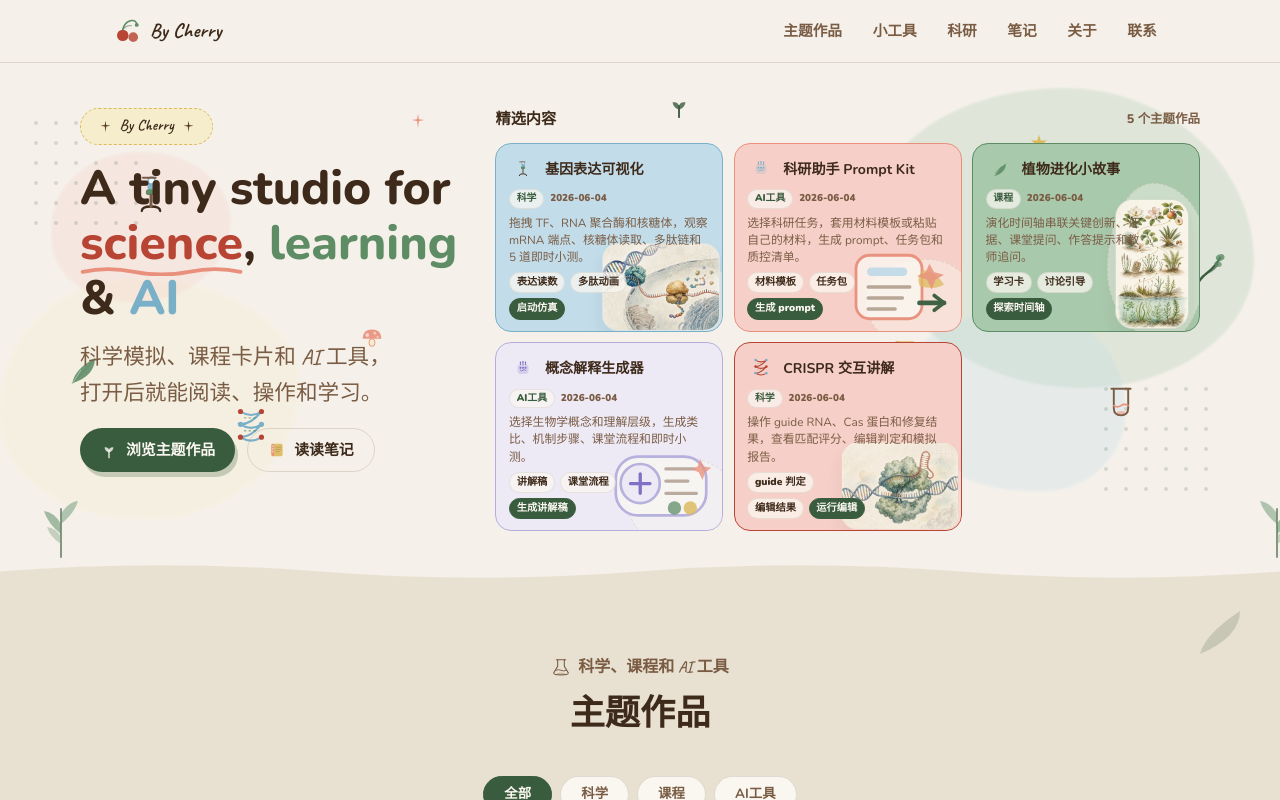
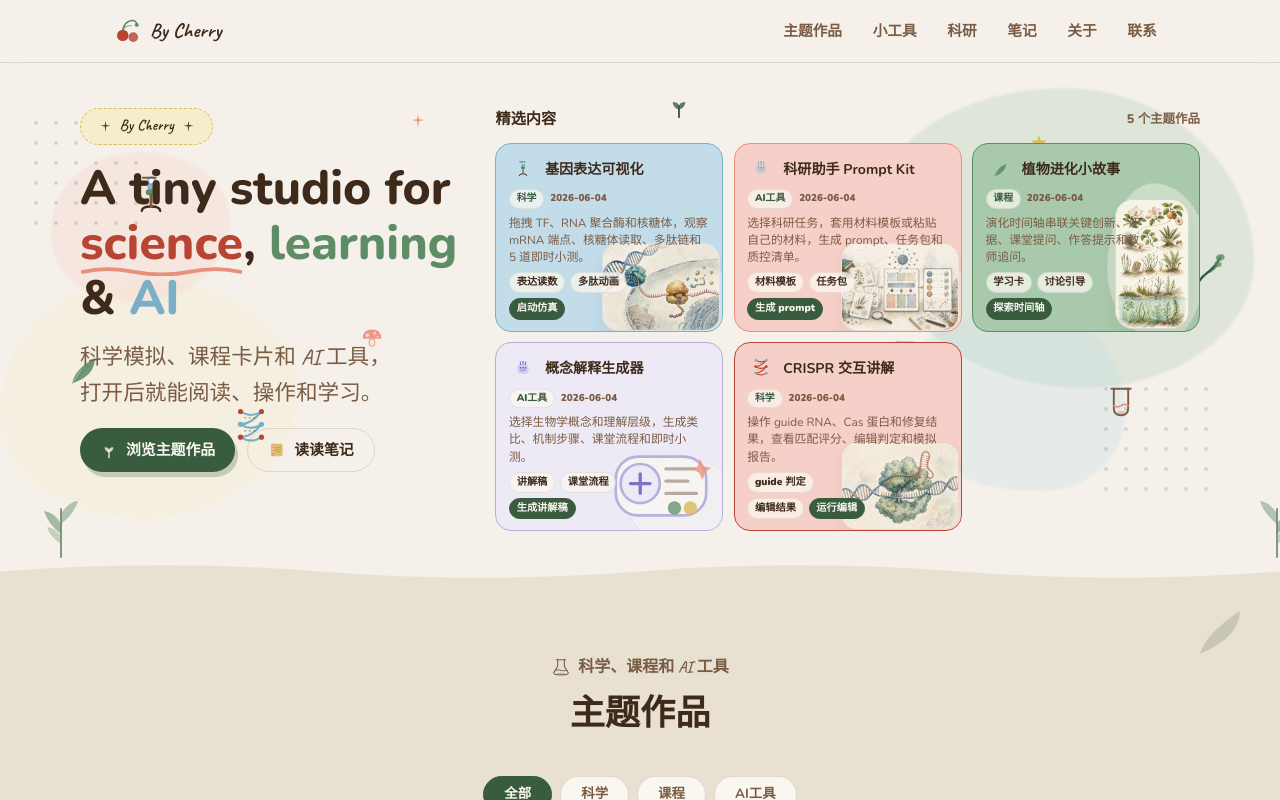
Before and after one commit to liruirui321/Bycherry, a React (Vite) app: page / in a window 1280 px wide. Built offline with nearby package versions, Linux system fonts and the light colour scheme.

Commit message:
Add research prompt workflow illustration

```diff
--- a/scripts/verify-public-assets.mjs
+++ b/scripts/verify-public-assets.mjs
@@ -19,6 +19,7 @@ const generatedIllustrations = [
   "illustrations/crispr-editing-flow.webp",
   "illustrations/gene-expression-flow.webp",
   "illustrations/plant-evolution-story.webp",
+  "illustrations/research-prompt-workflow.webp",
 ];
 
 function readRoot(relativePath) {
--- a/src/app/components/WorkPreviewIllustration.tsx
+++ b/src/app/components/WorkPreviewIllustration.tsx
@@ -250,6 +250,29 @@ export function WorkPreviewIllustration({ slug, color, width = 96, height = 72 }
 
   if (slug === "research-prompt-kit") {
     return (
+      <img
+        src="/illustrations/research-prompt-workflow.webp"
+        width={width}
+        height={height}
+        alt=""
+        aria-hidden="true"
+        draggable={false}
+        style={{
+          width,
+          height,
+          display: "block",
+          objectFit: "cover",
+          borderRadius: 16,
+          border: "1.5px solid rgba(229,163,160,0.24)",
+          boxShadow: "0 10px 20px rgba(94,68,42,0.08)",
+          background: "rgba(250,247,241,0.72)",
+        }}
+      />
+    );
+  }
+
+  if (slug === "research-prompt-kit-vector-fallback") {
+    return (
       <svg width={width} height={height} viewBox="0 0 96 72" fill="none" aria-hidden="true">
         <rect x="12" y="10" width="54" height="52" rx="11" fill="rgba(250,247,241,0.82)" stroke={color} strokeWidth="2.3" />
         <rect x="21" y="20" width="33" height="7" rx="3.5" fill="var(--cherry-blue-light)" />
```
Also changed, not shown: public/illustrations/research-prompt-workflow.webp (added).
